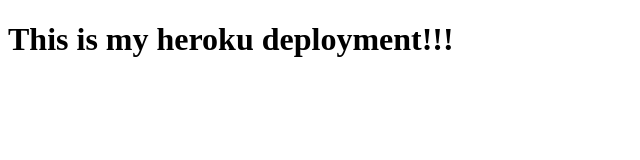
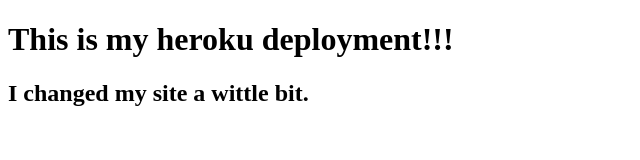
Before and after one commit to bridgecrew-perf6/deployment-demo-55, a website: page index.html in a window 1280 px wide. Shown: the whole page, without its empty margins (0-640 px from the left). Drawn offline with Linux system fonts and the light colour scheme.

Commit message:
added-h2

```diff
--- a/index.html
+++ b/index.html
@@ -8,5 +8,6 @@
 </head>
 <body>
   <h1>This is my heroku deployment!!!</h1>
+  <h2>I changed my site a wittle bit.</h2>
 </body>
 </html>
```
Also changed, not shown: server/server.js (line endings or trailing spaces).
